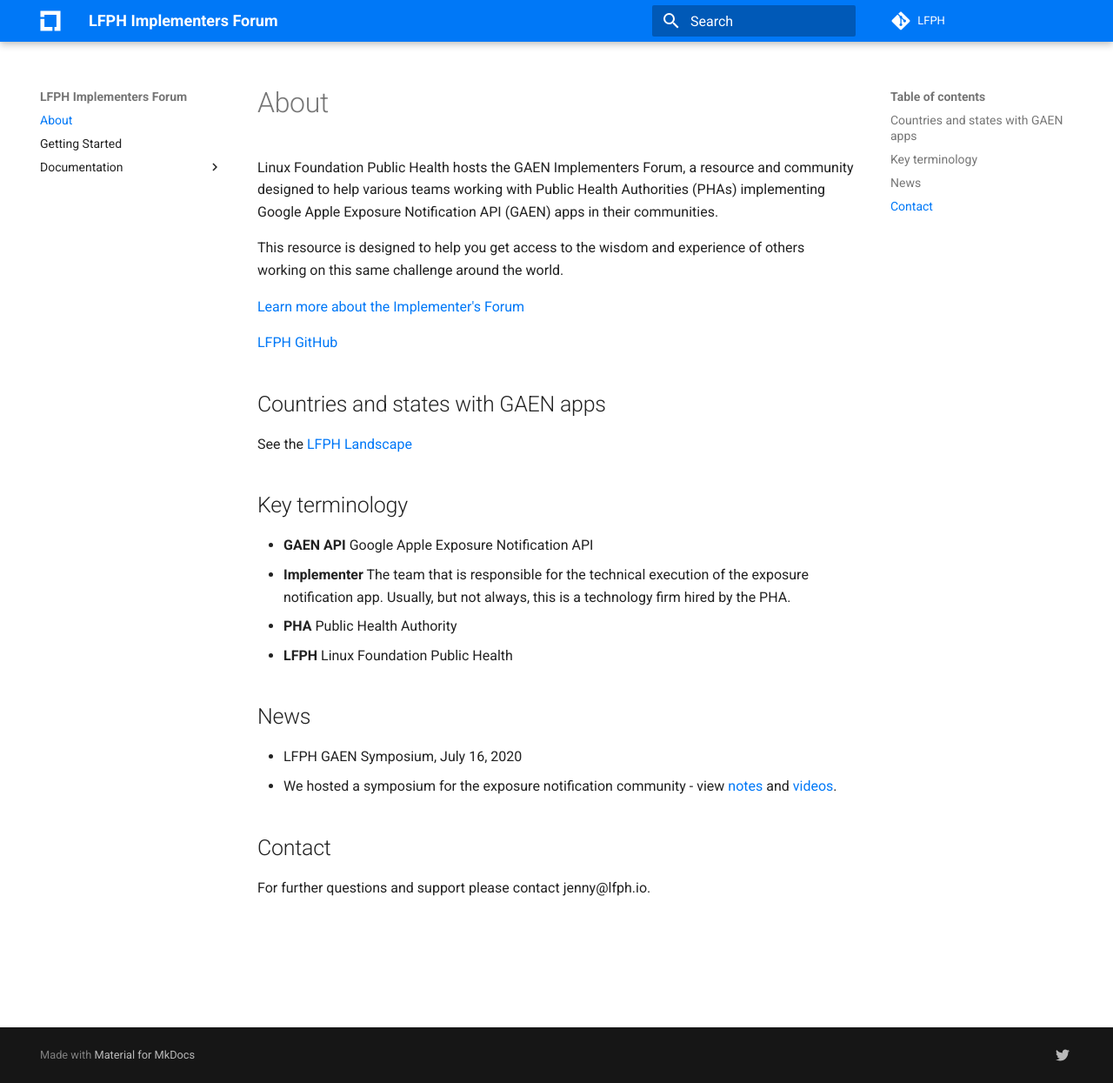
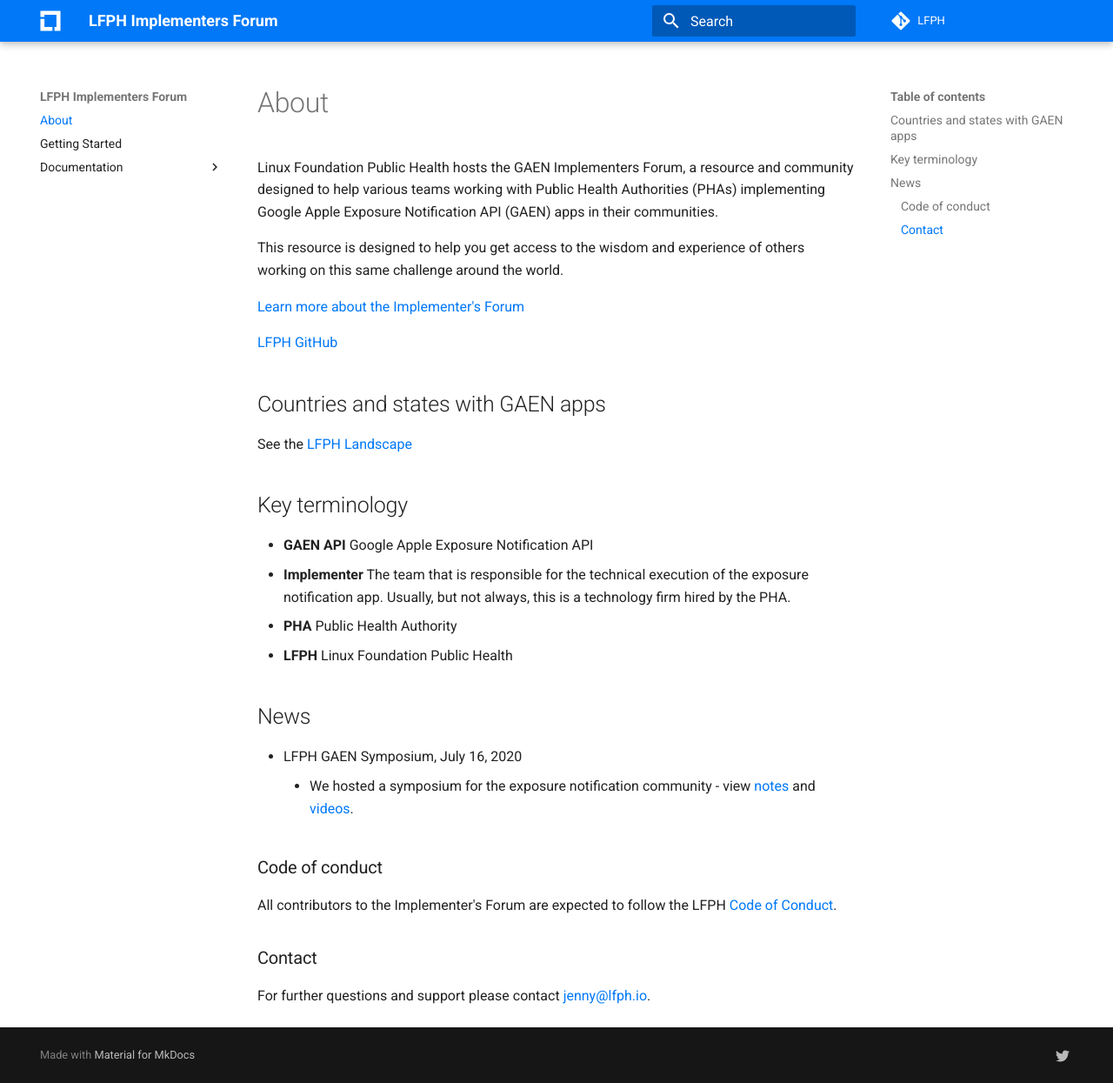
Before and after one commit to lfph/implementers-forum, an MkDocs documentation site: the page built from docs/index.md, in a window 1280 px wide and 1245 px high. Shown: the whole window at 87% size. Built offline with MkDocs 1.6.1 and Material for MkDocs 9.7.7, drawn with Linux system fonts in a browser that asks for light colours; comment, search, counter and statistics services are not loaded.

```diff
--- a/docs/index.md
+++ b/docs/index.md
@@ -22,8 +22,12 @@ See the [LFPH Landscape](https://landscape.lfph.io/category=gaen-bluetooth&forma
 ## News
 
 * LFPH GAEN Symposium, July 16, 2020
-  * We hosted a symposium for the exposure notification community - view [notes](https://github.com/lfph/events/tree/master/2020-07-GAEN-Symposium) and [videos](https://www.youtube.com/playlist?list=PLLUsXRAaict7U00sMcwdLWwPPfRwpnMs5).
+    * We hosted a symposium for the exposure notification community - view [notes](https://github.com/lfph/events/tree/master/2020-07-GAEN-Symposium) and [videos](https://www.youtube.com/playlist?list=PLLUsXRAaict7U00sMcwdLWwPPfRwpnMs5).
 
-## Contact
+### Code of conduct
 
-For further questions and support please contact jenny@lfph.io.
+All contributors to the Implementer's Forum are expected to follow the LFPH [Code of Conduct](https://github.com/lfph/foundation/blob/master/code-of-conduct.md).
+
+### Contact
+
+For further questions and support please contact [jenny@lfph.io](mailto:jenny@lfph.io).
```
Also changed, not shown: docs/getting-started.md (+4 -0 lines).
